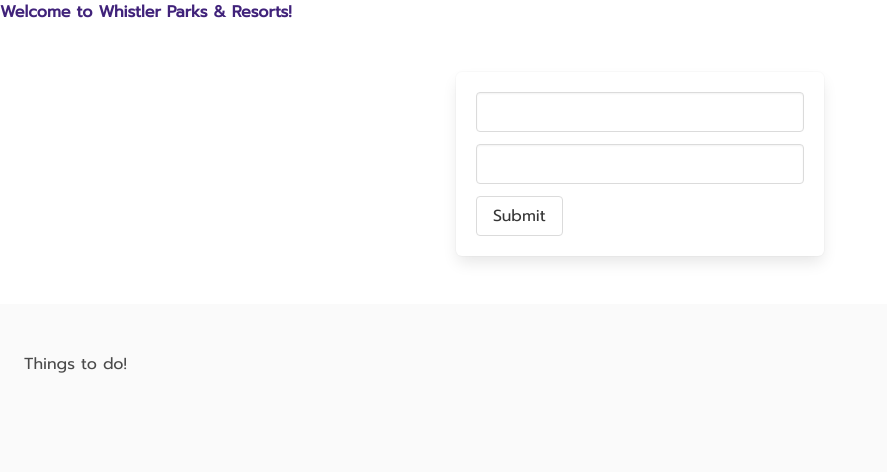
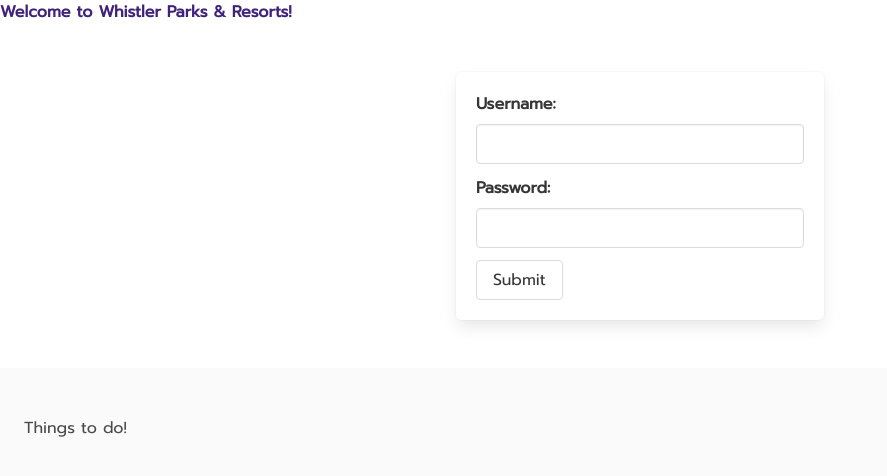
Before and after one commit to whistler-parks-and-resorts/wpr-client, a React (Create React App) app: page / in a window 1280 px wide. Shown: the top 476 px of the page, without its empty margins (0-887 px from the left). Built offline with nearby package versions, Linux system fonts and the light colour scheme.

Commit message:
button components

```diff
--- /dev/null
+++ b/src/common/elements/button/Button.tsx
@@ -0,0 +1,14 @@
+const Button: React.FC<ButtonProperties> = ({ text, type = "button" }: ButtonProperties) => {
+  return (
+    <button className="button" type={type}>
+      {text}
+    </button>
+  );
+};
+
+interface ButtonProperties {
+  text: string;
+  type?: "button" | "submit";
+}
+
+export default Button;
--- /dev/null
+++ b/src/common/forms/submit-button/SubmitButton.tsx
@@ -0,0 +1,15 @@
+import Button from "../../elements/button/Button";
+import InputControl from "../input-control/InputControl";
+import InputField from "../input-field/InputField";
+
+const SubmitButton: React.FC = () => {
+  return (
+    <InputField>
+      <InputControl>
+        <Button type="submit" text="Submit" />
+      </InputControl>
+    </InputField>
+  );
+};
+
+export default SubmitButton;
--- a/src/common/index.ts
+++ b/src/common/index.ts
@@ -3,5 +3,7 @@
 export { default as Section } from "./layout/section/Section";
 export { default as Container } from "./layout/container/Container";
 export { default as Box } from "./elements/box/Box";
+export { default as Button } from "./elements/button/Button";
 export { default as InputField } from "./forms/input-field/InputField";
 export { default as InputControl } from "./forms/input-control/InputControl";
+export { default as SubmitButton } from "./forms/submit-button/SubmitButton";
--- a/src/features/customers/create-customer/CreateCustomer.tsx
+++ b/src/features/customers/create-customer/CreateCustomer.tsx
@@ -1,5 +1,5 @@
-import React, { useState } from "react";
-import { Box, InputControl, InputField } from "../../../common";
+import React, { useId, useState } from "react";
+import { Box, InputControl, InputField, SubmitButton } from "../../../common";
 import { eventStringValue, ValueDefaults } from "../../../utilities";
 
 const handleOnSubmit = (event: React.FormEvent): void => {
@@ -9,15 +9,22 @@
 };
 
 const CreateCustomer: React.FC = () => {
+  const usernameId = useId();
   const [username, setUsername] = useState<string>(ValueDefaults.String);
+
+  const passwordId = useId();
   const [password, setPassword] = useState<string>(ValueDefaults.String);
 
   return (
     <Box>
       <form onSubmit={handleOnSubmit}>
         <InputField>
+          <label className="label" htmlFor={usernameId}>
+            Username:
+          </label>
           <InputControl>
             <input
+              id={usernameId}
               className="input"
               type="text"
               value={username}
@@ -26,8 +33,12 @@
           </InputControl>
         </InputField>
         <InputField>
+          <label className="label" htmlFor={passwordId}>
+            Password:
+          </label>
           <InputControl>
             <input
+              id={passwordId}
               className="input"
               type="text"
               value={password}
@@ -35,13 +46,7 @@
             />
           </InputControl>
         </InputField>
-        <InputField>
-          <InputControl>
-            <button className="button" type="submit">
-              Submit
-            </button>
-          </InputControl>
-        </InputField>
+        <SubmitButton />
       </form>
     </Box>
   );
```
